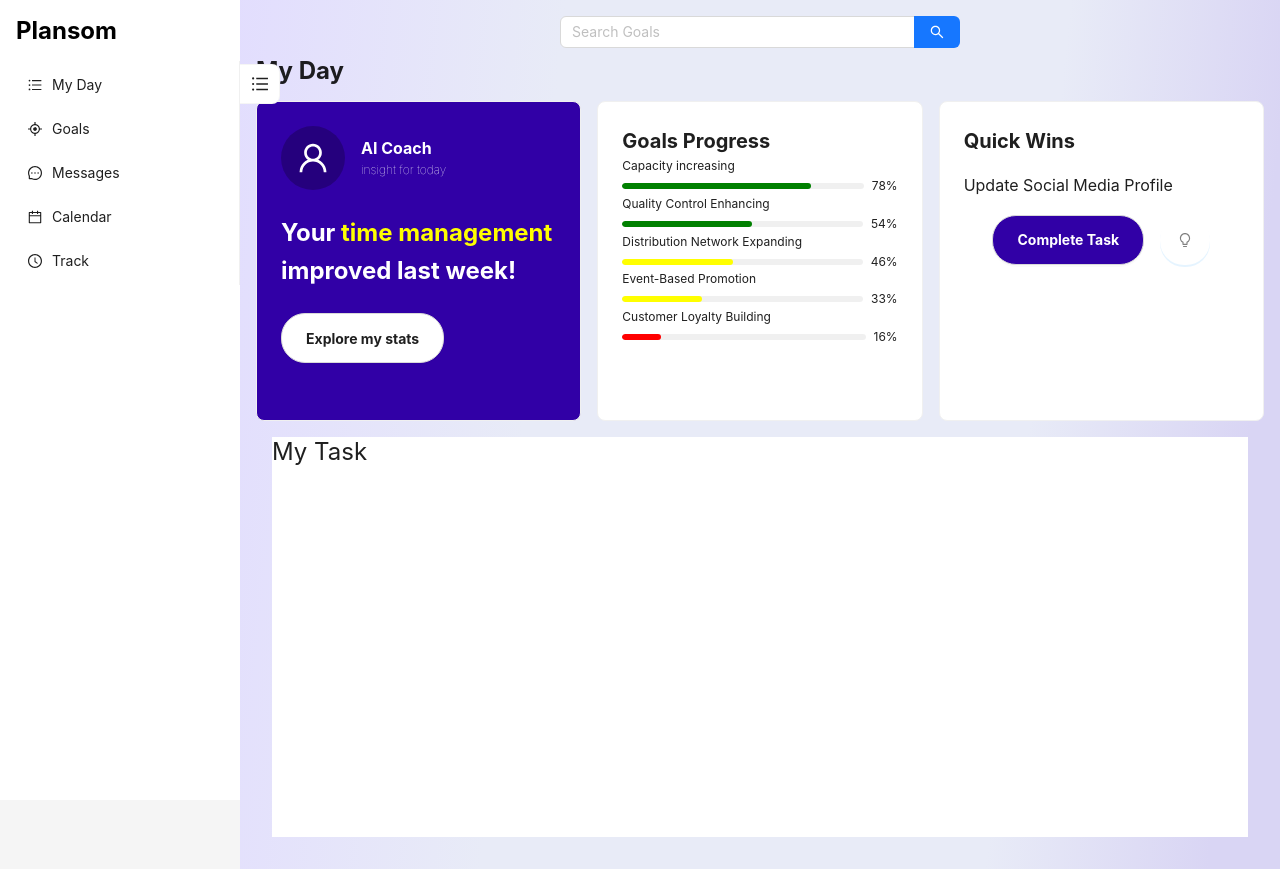
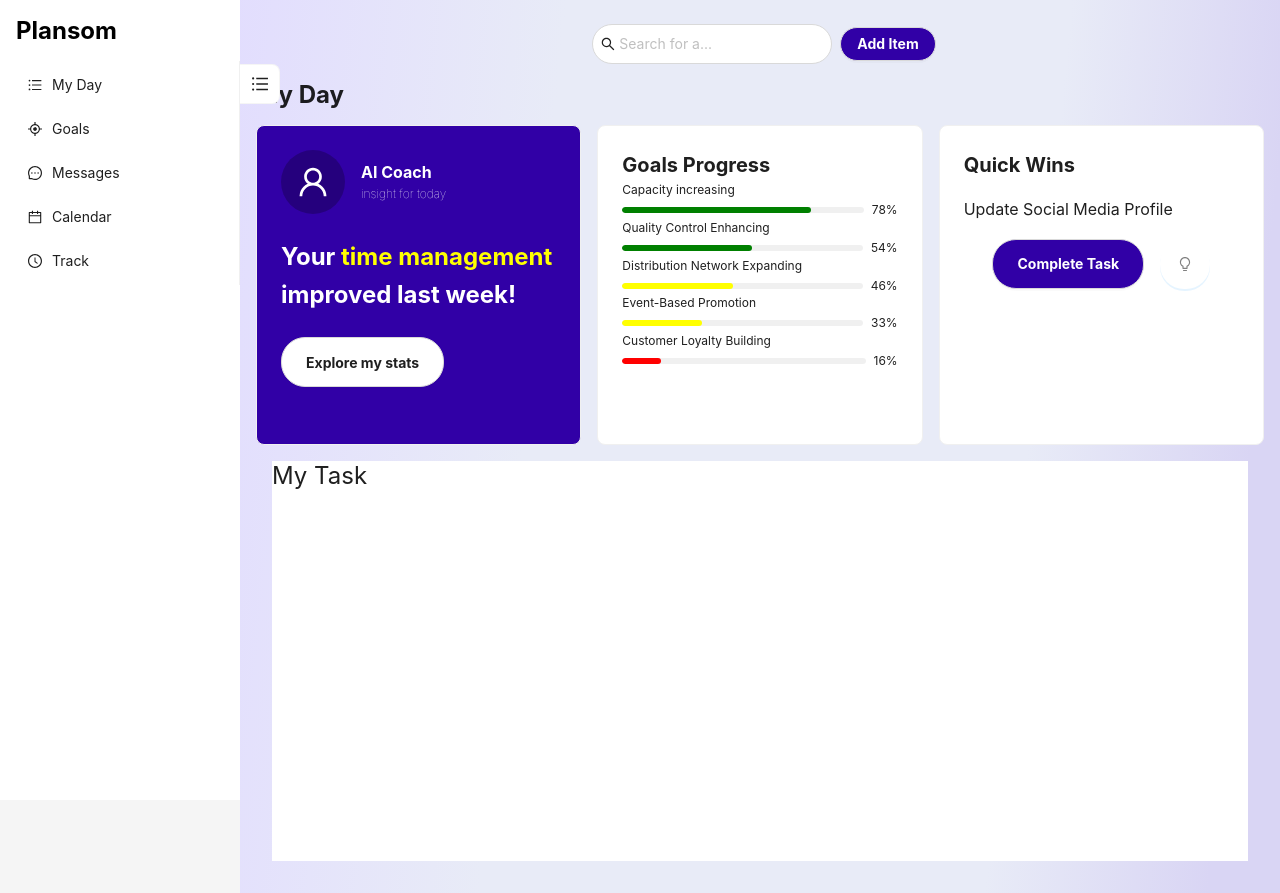
Before and after one commit to amaan-810/plansom-dashboard, a React (Create React App) app: page / in a window 1280 px wide. Before the commit the page ends 869 px from the top, so only its background shows below. Built offline with nearby package versions, Linux system fonts and the light colour scheme.

Commit message:
adeed add button

```diff
--- a/src/App.css
+++ b/src/App.css
@@ -1,12 +1,21 @@
-html{
-  box-sizing: border-box;
-}
+
 
 .mycard{
   height: 20rem;
 
 }
 
+.mybutton{
+background-color: "#3100A6";
+  color: white;
+  border-radius: "1.5rem";
+  font-weight: "bold";
+  padding: "1.5rem";
+}
+
+.myblue{
+
+}
 
 .myprogress{
   font-size: 0.75rem;
--- a/src/App.js
+++ b/src/App.js
@@ -20,6 +20,8 @@ import {
   CloseOutlined,
   UserOutlined,
   BulbOutlined,
+  SearchOutlined,
+  PlusOutlined,
 } from "@ant-design/icons";
 import "./App.css";
 
@@ -170,12 +172,46 @@ const App = () => {
           <div
             style={{
               marginBottom: "0.5rem",
-              maxWidth: "25rem",
-              marginLeft: "auto",
-              marginRight: "auto",
             }}
           >
-            <Search placeholder="Search Goals" enterButton />
+            <Flex align="center" justify="space-around">
+              <div>
+                <Input
+                  placeholder="Search for a..."
+                  prefix={<SearchOutlined />}
+                  style={{
+                    borderRadius: "1.5rem",
+                    width: "15rem",
+                    padding: "0.5rem",
+                    margin: "0.5rem",
+                  }}
+                ></Input>
+                <Button
+                  type="default"
+                  icon={isMobile ? <PlusOutlined /> : ""}
+                  iconPosition="start"
+                  style={{
+                    backgroundColor: "#3100A6",
+                    color: "white",
+                    borderRadius: "1.5rem",
+                    fontWeight: "bold",
+                    padding: "1rem",
+                    width: "",
+                  }}
+                >
+                  {isMobile ? "" : "Add Item"}
+                </Button>
+              </div>
+              {/* <Search placeholder="Search Goals" enterButton /> */}
+              {/* {isMobile ? (
+                ""
+              ) : (
+                <Flex style={{ padding: "1rem" }}>
+                  <Avatar size={40} icon={<UserOutlined />} />
+                  <p style={{ margin: "0.5rem" }}>user</p>
+                </Flex>
+              )} */}
+            </Flex>
           </div>
           <div>
             <h3
```
